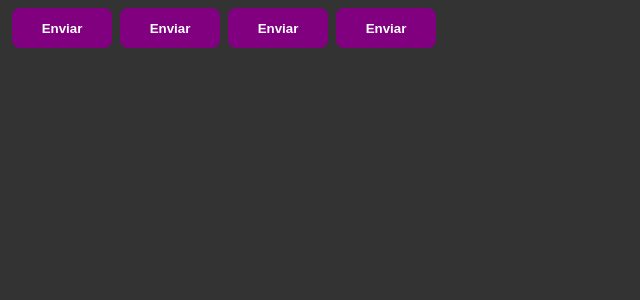
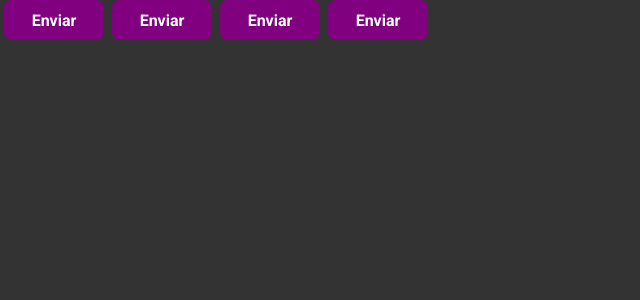
Before and after one commit to timabuntu/pomodoro, a React (Vite) app: page / in a window 1280 px wide. Shown: the top 300 px of the page, without its empty margins (0-640 px from the left). Built offline with nearby package versions, Linux system fonts and the light colour scheme.

Commit message:
style: defined font

```diff
--- a/src/styles/global.ts
+++ b/src/styles/global.ts
@@ -1,5 +1,21 @@
 import { createGlobalStyle } from 'styled-components';
 
 export const GlobalStyle = createGlobalStyle`
- body {background-color: #333;}
+
+ * {
+  margin: 0;
+  padding: 0;
+  box-sizing: border-box;
+ }
+
+ body {
+  background: #333;
+  color: #fff
+ }
+
+ body, input, text-area, button {
+  font-family: 'Roboto', sans-serif;
+  font-weight: 400;
+  font-size: 1rem;
+ }
  `;
```
